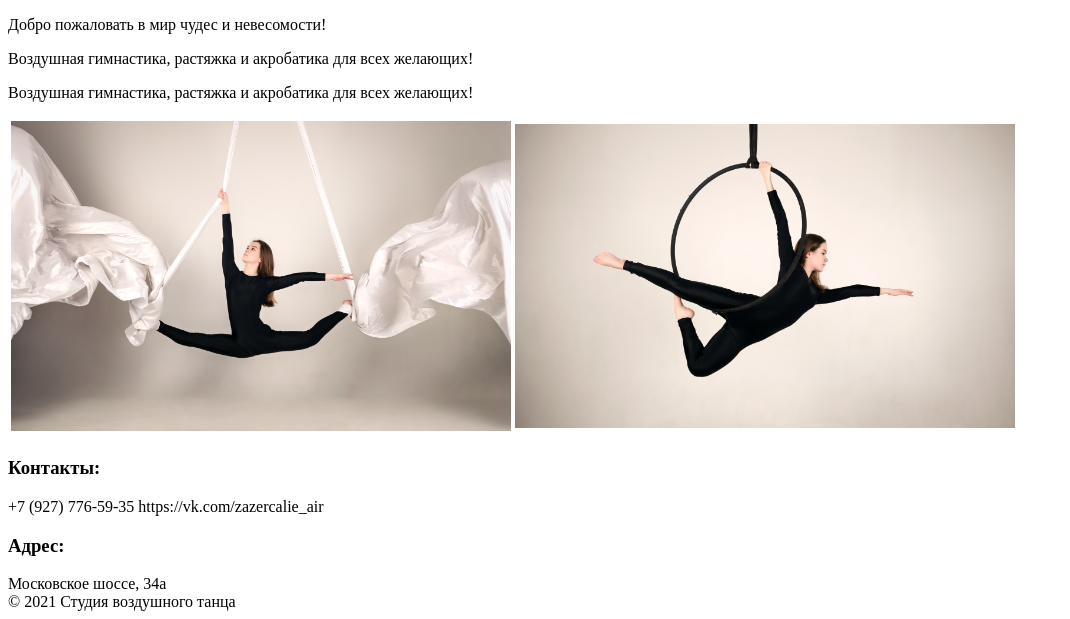
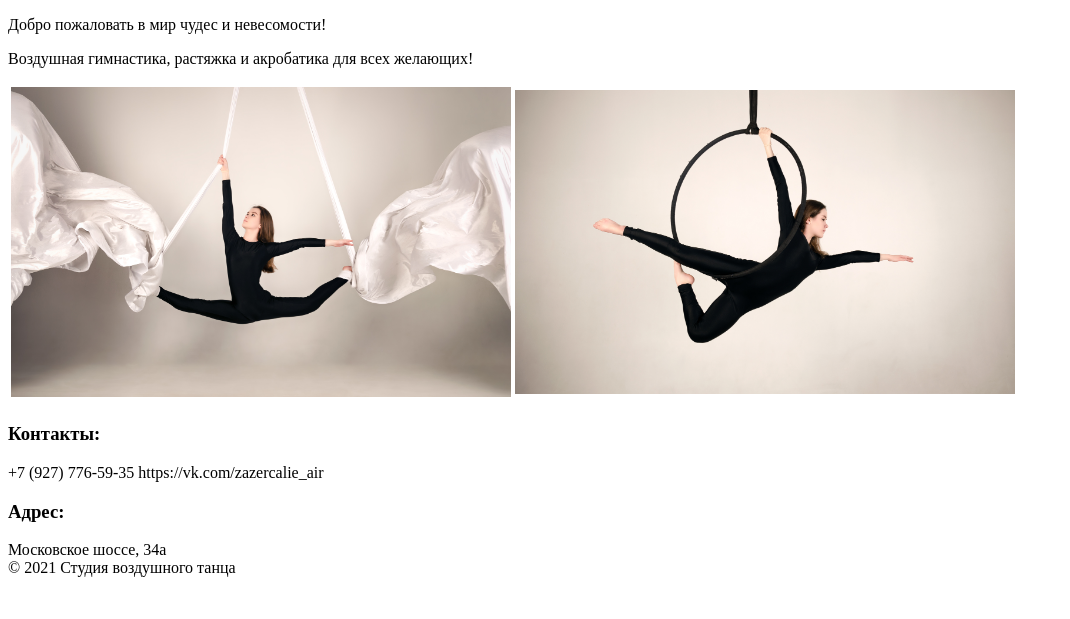
Before and after one commit to Alex0546/zazercalie, a PHP site: page / in a window 1280 px wide. Shown: the part 283-902 px from the top of the page, without its empty margins (0-1070 px from the left). After the commit the page ends 860 px from the top, so only its background shows below. Run offline with PHP 8.4, Linux system fonts and the light colour scheme.

Commit message:
fix layout in index.php

```diff
--- a/index.php
+++ b/index.php
@@ -4,16 +4,16 @@ define('SITE_ROOT', './');
 require SITE_ROOT . 'includes/header.php';
 ?>
 
+  <section>
     <p>Добро пожаловать в мир чудес и невесомости!</p>
-  <p>Воздушная гимнастика, растяжка и акробатика для всех желающих!</p>
     <p>Воздушная гимнастика, растяжка и акробатика для всех желающих!</p>
     <table width="1000" >
       <tr>
-    <th><img src="img/photo-mp.jpg" width="500" alt="Фото полотна"></th>
+        <td><img src="img/photo-mp.jpg" width="500" alt="Фото полотна"></td>
         <td><img src="img/photo-mp-3.jpg" width="500" alt="Фото полотна"></td>
       </tr>
     </table>
-
+  </section>
 
 <?php
 require SITE_ROOT . 'includes/footer.php';
```
Lines whose indentation alone changed are shown as unchanged.
